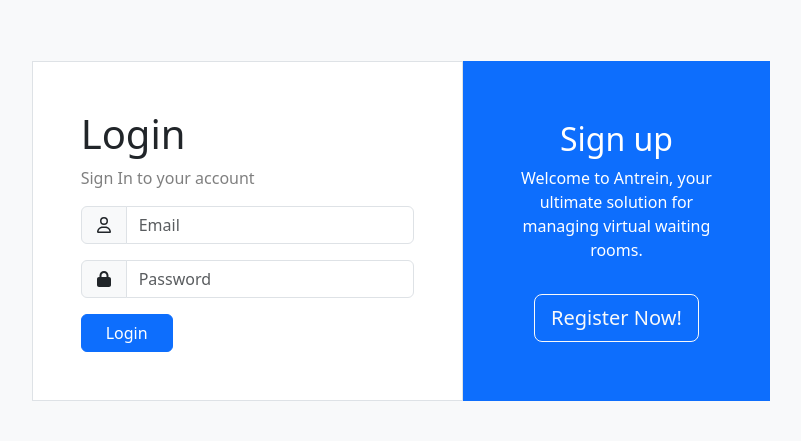
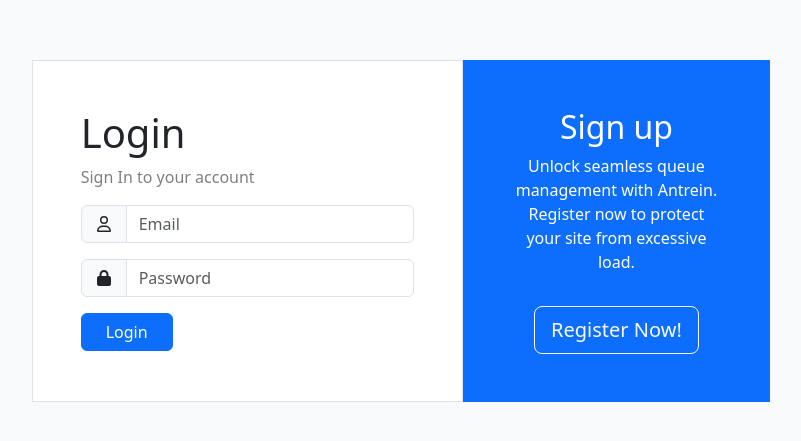
Before and after one commit to antrein/next-dashboard, a Next.js app: page /login in a window 1280 px wide. Shown: the part 169-610 px from the top of the page, without its empty margins (239-1040 px from the left). Built offline with nearby package versions, Linux system fonts and the light colour scheme.

Commit message:
fix: sign up wording

```diff
--- a/src/app/(authentication)/login/page.tsx
+++ b/src/app/(authentication)/login/page.tsx
@@ -22,8 +22,7 @@ export default function Page() {
             <div className='text-center'>
               <h2>Sign up</h2>
               <p>
-                Welcome to Antrein, your ultimate solution for managing virtual
-                waiting rooms.
+              Unlock seamless queue management with Antrein. Register now to protect your site from excessive load.
               </p>
               <Link
                 className='btn btn-lg btn-outline-light mt-3'
```
